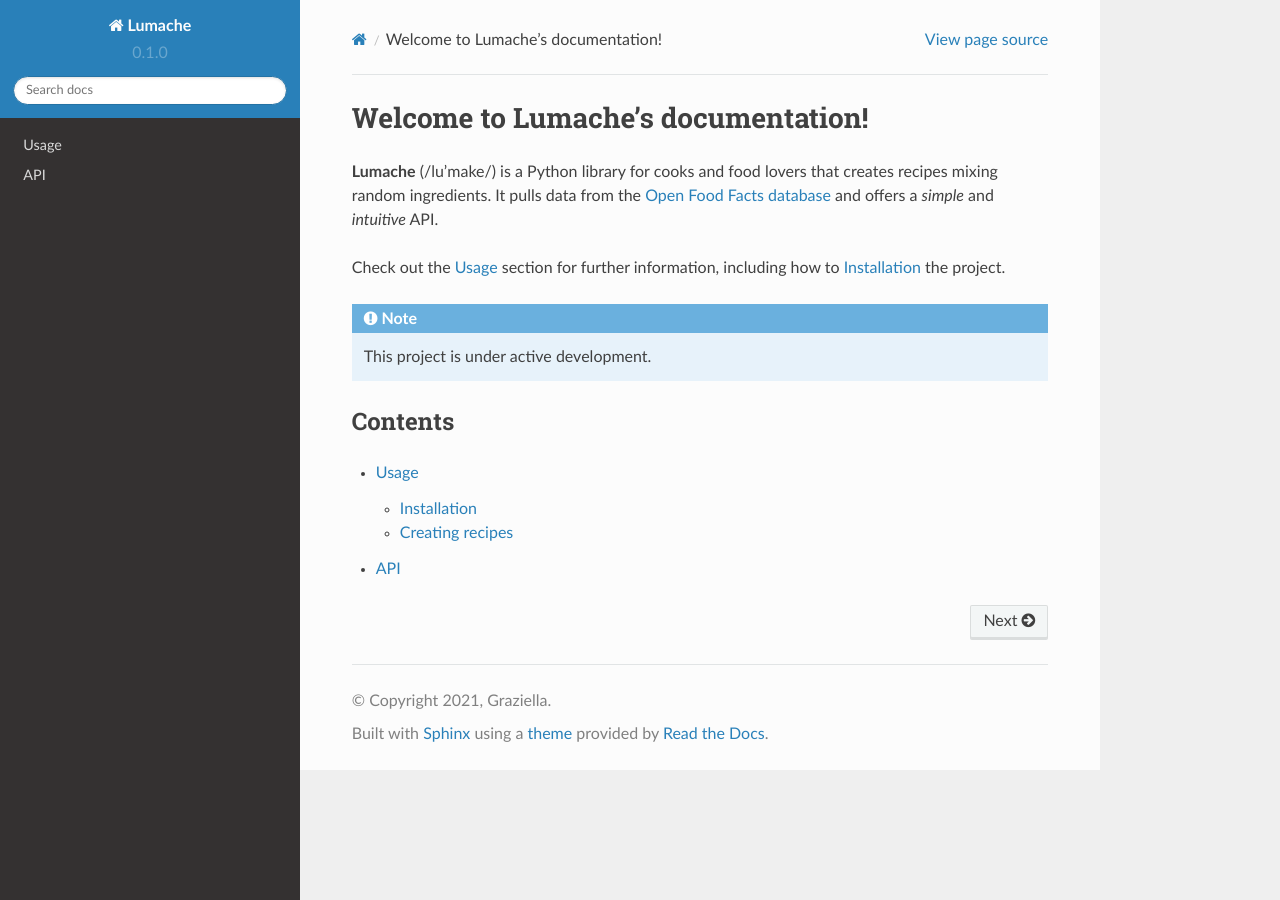
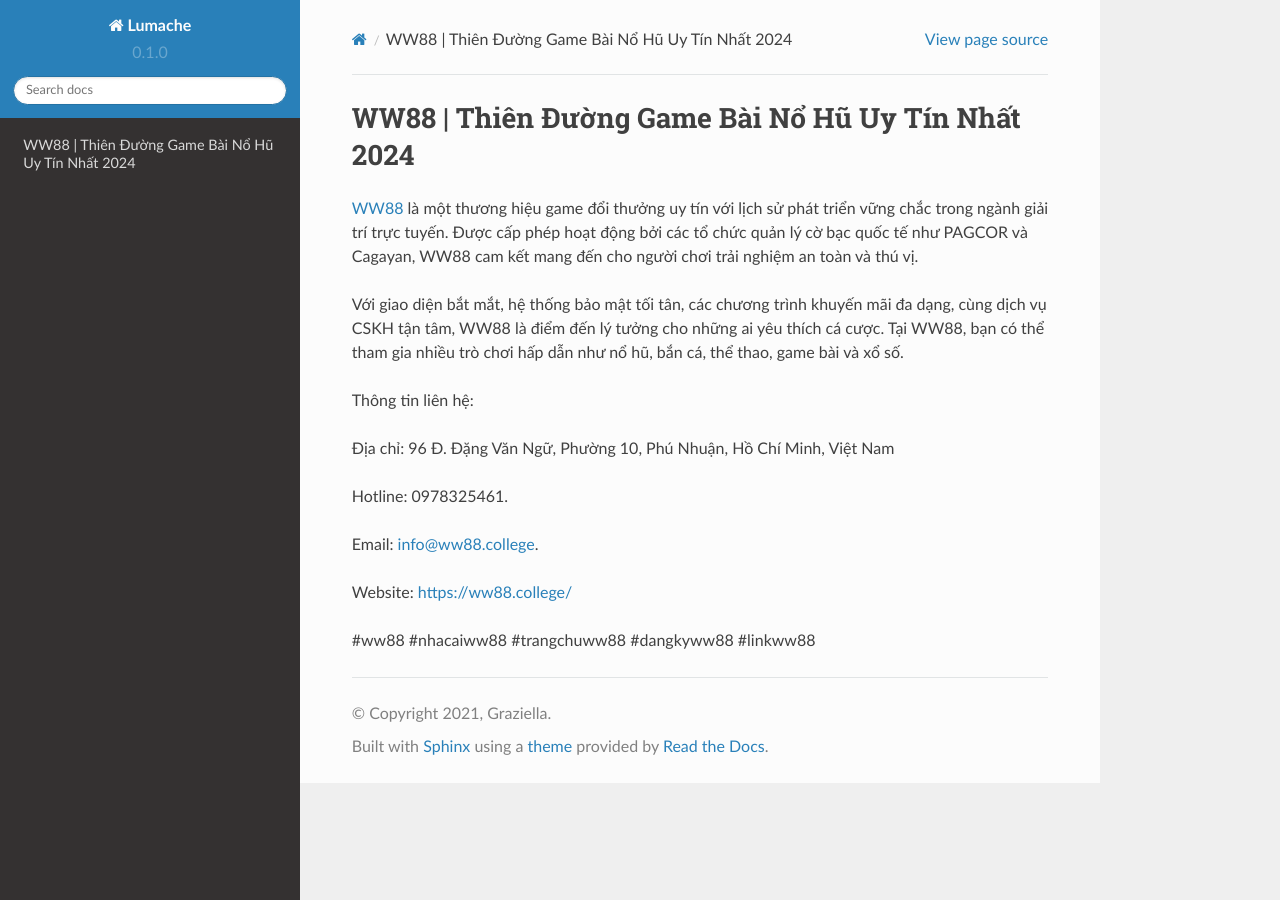
Before and after one commit to antonniotrombeta/ww88college, a Sphinx documentation site: the page built from docs/source/index.rst, in a window 1280 px wide. Built offline with Sphinx 7.4.7 and the Read the Docs theme 2.0.0, drawn with Linux system fonts in a browser that asks for light colours.

Commit message:
Update index.rst

```diff
--- a/docs/source/index.rst
+++ b/docs/source/index.rst
@@ -1,22 +1,18 @@
-Welcome to Lumache's documentation!
+WW88 | Thiên Đường Game Bài Nổ Hũ Uy Tín Nhất 2024
 ===================================
 
-**Lumache** (/lu'make/) is a Python library for cooks and food lovers
-that creates recipes mixing random ingredients.
-It pulls data from the `Open Food Facts database <https://world.openfoodfacts.org/>`_
-and offers a *simple* and *intuitive* API.
+`WW88 <https://ww88.college/>`_ là một thương hiệu game đổi thưởng uy tín với lịch sử phát triển vững chắc trong ngành giải trí trực tuyến. Được cấp phép hoạt động bởi các tổ chức quản lý cờ bạc quốc tế như PAGCOR và Cagayan, WW88 cam kết mang đến cho người chơi trải nghiệm an toàn và thú vị.
 
-Check out the :doc:`usage` section for further information, including
-how to :ref:`installation` the project.
+Với giao diện bắt mắt, hệ thống bảo mật tối tân, các chương trình khuyến mãi đa dạng, cùng dịch vụ CSKH tận tâm, WW88 là điểm đến lý tưởng cho những ai yêu thích cá cược. Tại WW88, bạn có thể tham gia nhiều trò chơi hấp dẫn như nổ hũ, bắn cá, thể thao, game bài và xổ số.
 
-.. note::
+Thông tin liên hệ:
 
-   This project is under active development.
+Địa chỉ: 96 Đ. Đặng Văn Ngữ, Phường 10, Phú Nhuận, Hồ Chí Minh, Việt Nam
 
-Contents
---------
+Hotline: 0978325461.
 
-.. toctree::
+Email: info@ww88.college.
 
-   usage
-   api
+Website: https://ww88.college/
+
+#ww88 #nhacaiww88 #trangchuww88 #dangkyww88 #linkww88
```
